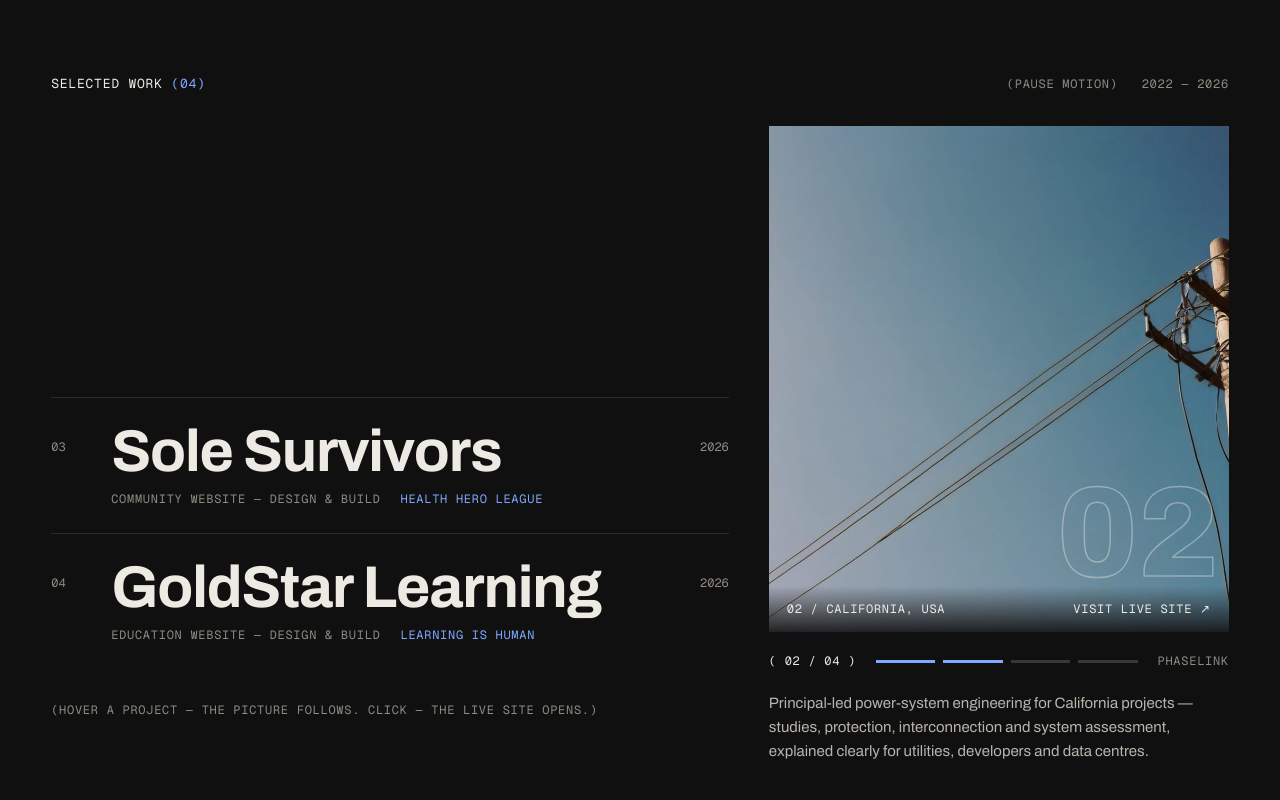
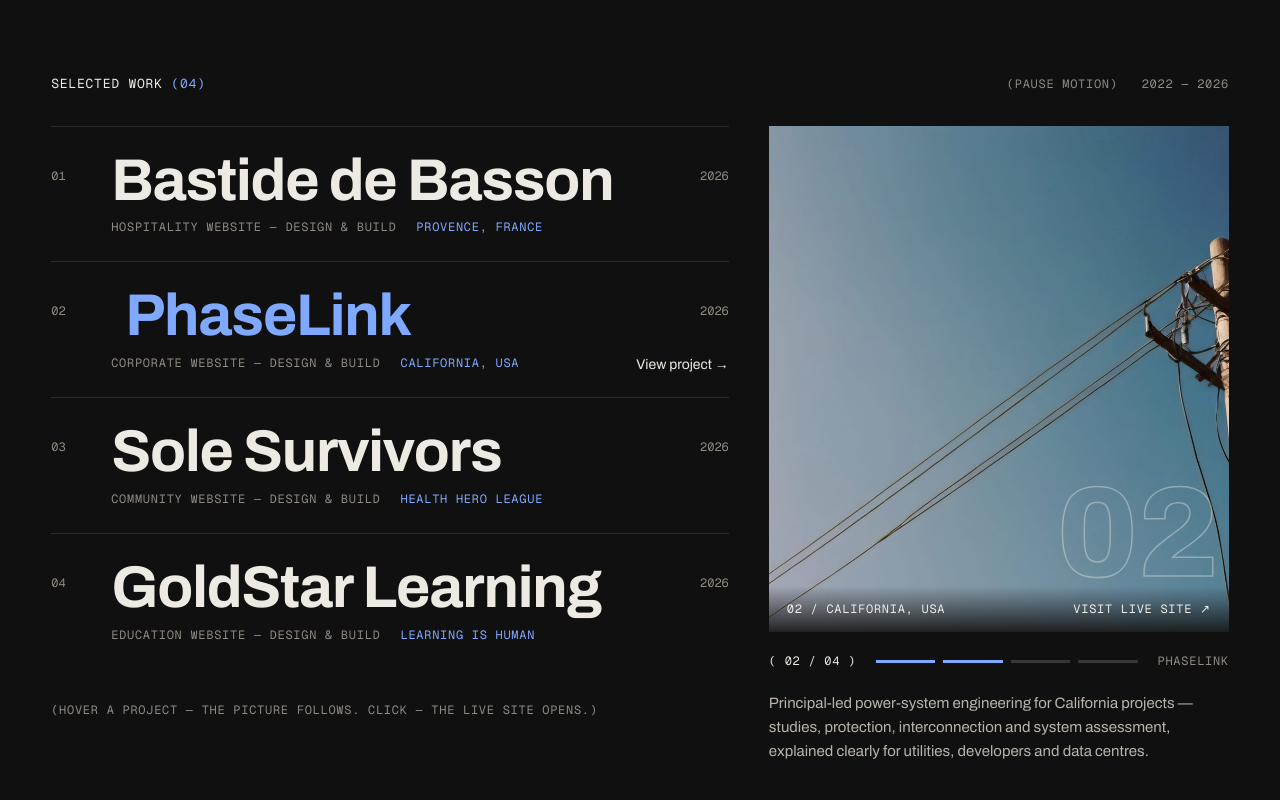
Before and after one commit to mshoaib5999/sitev2, a React (Vite) app: page / in a window 1280 px wide. Shown: the part 940-1740 px from the top of the page. Built offline with nearby package versions, Linux system fonts and the light colour scheme.

Commit message:
Fix Selected Work rows fading out (remove reveal from stateful rows)

```diff
--- a/src/sections/SelectedWork.tsx
+++ b/src/sections/SelectedWork.tsx
@@ -49,7 +49,6 @@ export const SelectedWork: React.FC = () => {
               className={`work-row ${i === active ? 'is-active' : ''}`}
               onMouseEnter={() => setActive(i)}
               onFocus={() => setActive(i)}
-              data-reveal
               data-hover
             >
               <span className="work-row__num">{String(i + 1).padStart(2, '0')}</span>
```
